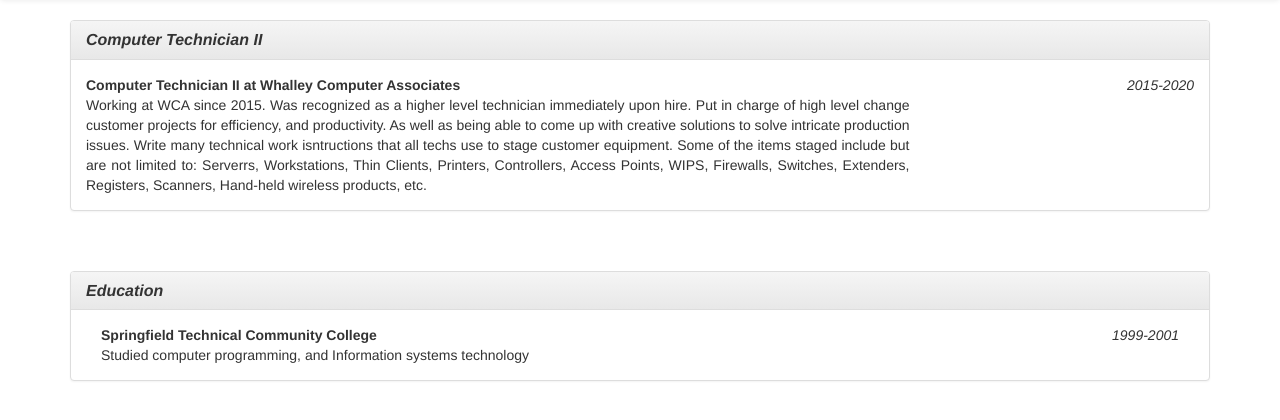
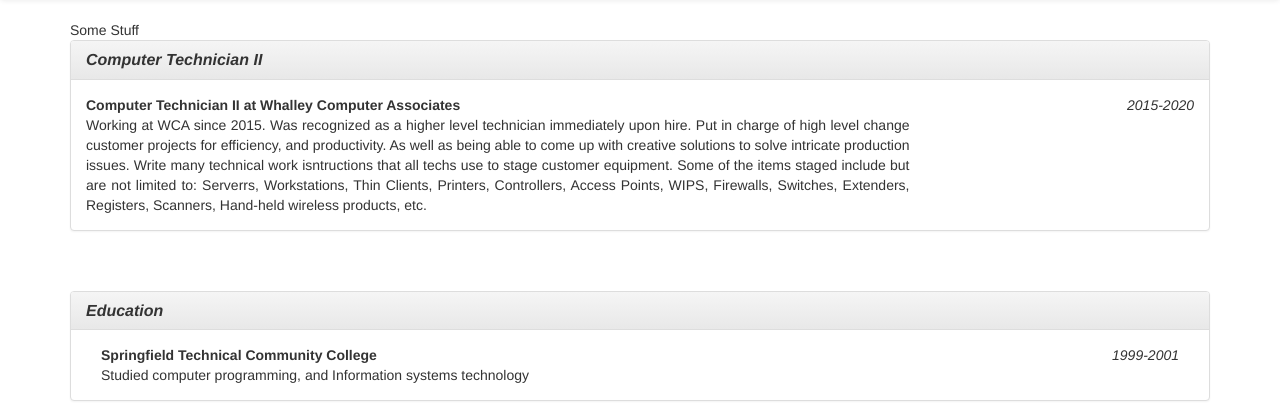
Before and after one commit to takeaimnfire/HTMLTut, a PHP site: page / in a window 1280 px wide. Shown: the part 52-472 px from the top of the page. Run offline with PHP 8.4, Linux system fonts and the light colour scheme.

Commit message:
some change

```diff
--- a/index.php
+++ b/index.php
@@ -1,6 +1,7 @@
 <!DOCTYPE html>
 <html>
     <head>
+        <meta name="viewport" content="width=device-width, initial-scale=1">
         <title>Luke's Resume</title>
         <!-- Latest compiled and minified CSS -->
         <link rel="stylesheet" href="https://maxcdn.bootstrapcdn.com/bootstrap/3.3.7/css/bootstrap.min.css" integrity="sha384-BVYiiSIFeK1dGmJRAkycuHAHRg32OmUcww7on3RYdg4Va+PmSTsz/K68vbdEjh4u" crossorigin="anonymous">
@@ -28,6 +29,9 @@
             </div><!-- /.container-fluid -->
         </nav>
         <!-- Brginning of actual resume -->
+        <div class="container">
+          Some Stuff
+        </div>
         <div class="container">
           <div class="panel panel-default">
             <div class="panel-heading">
```
